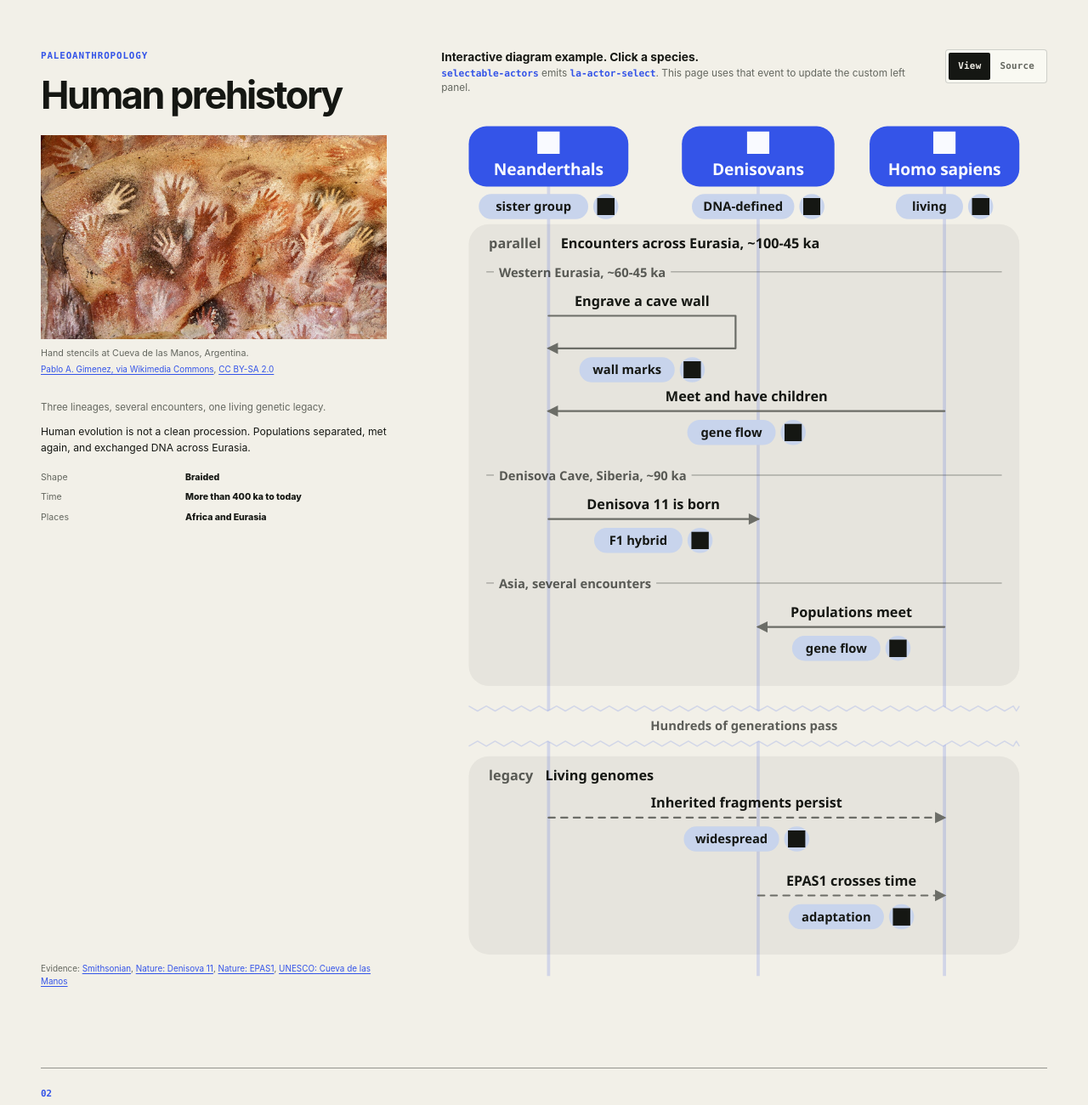
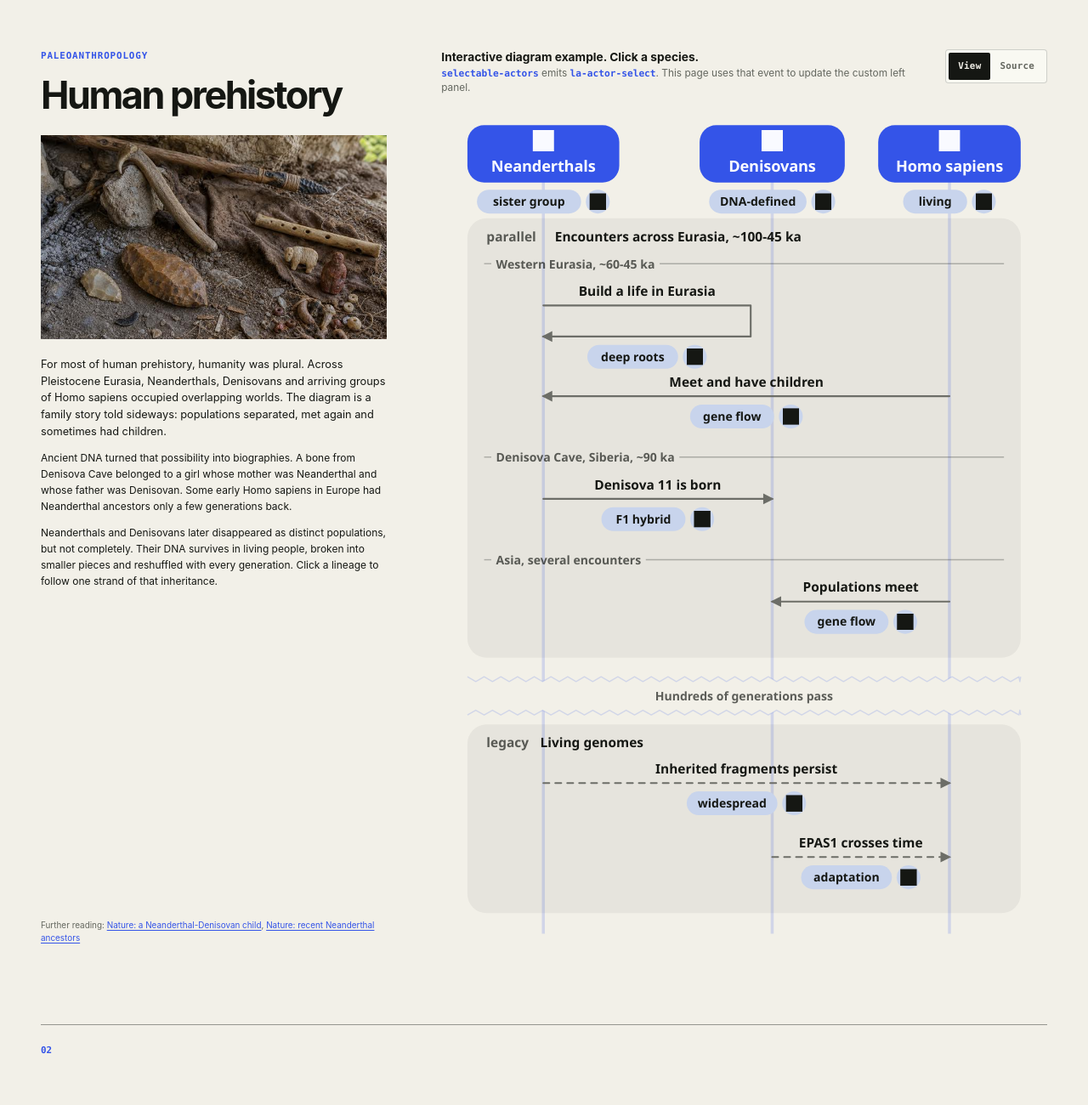
Before and after one commit to apurin/lines-and-arrows, a website: page website/showcase.html in a window 1280 px wide. Shown: the part 900-2200 px from the top of the page at 85% size. Drawn offline with Linux system fonts and the light colour scheme.

Commit message:
Refresh human prehistory showcase

```diff
--- a/website/showcase.html
+++ b/website/showcase.html
@@ -10,7 +10,7 @@
     <title>Showcase - Lines &amp; Arrows</title>
     <link rel="canonical" href="https://lines-and-arrows.dev/showcase" />
     <link rel="icon" href="./favicon.svg" type="image/svg+xml" />
-    <link rel="stylesheet" href="./styles.css?v=20260808-4" />
+    <link rel="stylesheet" href="./styles.css?v=20260817-3" />
   </head>
   <body class="showcase-page is-loading">
     <a class="skip-link" href="#main">Skip to content</a>
@@ -202,76 +202,51 @@
 
               <div class="braided-media" data-braided-media>
                 <img
-                  src="./assets/cueva-de-las-manos.jpg"
-                  alt="Hand stencils covering a rock wall at Cueva de las Manos"
-                  width="1280"
-                  height="719"
+                  class="is-zoomed"
+                  src="./assets/prehistory-tools-light.jpg"
+                  alt="Prehistoric tools resting inside a daylight rock shelter"
+                  width="768"
+                  height="512"
                   decoding="async"
                 />
               </div>
-              <p class="braided-caption" data-braided-caption>
-                Hand stencils at Cueva de las Manos, Argentina.
-              </p>
-              <p class="braided-credit" data-braided-credit>
-                <a
-                  href="https://commons.wikimedia.org/wiki/File:Cueva_de_las_Manos_(6811931046).jpg"
-                  target="_blank"
-                  rel="noreferrer"
-                >Pablo A. Gimenez, via Wikimedia Commons</a>,
-                <a
-                  href="https://creativecommons.org/licenses/by-sa/2.0/"
-                  target="_blank"
-                  rel="noreferrer"
-                >CC BY-SA 2.0</a>
-              </p>
 
-              <div class="braided-copy">
-                <p class="braided-subtitle" data-braided-subtitle>
-                  Three lineages, several encounters, one living genetic
-                  legacy.
+              <div class="braided-copy braided-story" data-braided-story>
+                <p>
+                  For most of human prehistory, humanity was plural. Across
+                  Pleistocene Eurasia, Neanderthals, Denisovans and arriving
+                  groups of Homo sapiens occupied overlapping worlds. The
+                  diagram is a family story told sideways: populations
+                  separated, met again and sometimes had children.
                 </p>
-                <p data-braided-body>
-                  Human evolution is not a clean procession. Populations
-                  separated, met again, and exchanged DNA across Eurasia.
+                <p>
+                  Ancient DNA turned that possibility into biographies. A bone
+                  from Denisova Cave belonged to a girl whose mother was
+                  Neanderthal and whose father was Denisovan. Some early Homo
+                  sapiens in Europe had Neanderthal ancestors only a few
+                  generations back.
                 </p>
-                <dl class="braided-facts" data-braided-facts>
-                  <div>
-                    <dt>Shape</dt>
-                    <dd>Braided</dd>
-                  </div>
-                  <div>
-                    <dt>Time</dt>
-                    <dd>More than 400 ka to today</dd>
-                  </div>
-                  <div>
-                    <dt>Places</dt>
-                    <dd>Africa and Eurasia</dd>
-                  </div>
-                </dl>
+                <p>
+                  Neanderthals and Denisovans later disappeared as distinct
+                  populations, but not completely. Their DNA survives in living
+                  people, broken into smaller pieces and reshuffled with every
+                  generation. Click a lineage to follow one strand of that
+                  inheritance.
+                </p>
               </div>
 
               <p class="braided-sources" data-braided-sources>
-                Evidence:
-                <a
-                  href="https://humanorigins.si.edu/evidence/genetics/ancient-dna-and-neanderthals"
-                  target="_blank"
-                  rel="noreferrer"
-                >Smithsonian</a>,
+                Further reading:
                 <a
                   href="https://www.nature.com/articles/s41586-018-0455-x"
                   target="_blank"
                   rel="noreferrer"
-                >Nature: Denisova 11</a>,
+                >Nature: a Neanderthal-Denisovan child</a>,
                 <a
-                  href="https://www.nature.com/articles/nature13408"
+                  href="https://www.nature.com/articles/s41586-021-03335-3"
                   target="_blank"
                   rel="noreferrer"
-                >Nature: EPAS1</a>,
-                <a
-                  href="https://whc.unesco.org/en/list/936/"
-                  target="_blank"
-                  rel="noreferrer"
-                >UNESCO: Cueva de las Manos</a>
+                >Nature: recent Neanderthal ancestors</a>
               </p>
             </aside>
 
@@ -1030,6 +1005,6 @@
       </div>
     </footer>
 
-    <script async type="module" src="./showcase.js?v=20260808-4"></script>
+    <script async type="module" src="./showcase.js?v=20260817-3"></script>
   </body>
 </html>
--- a/website/showcase.js
+++ b/website/showcase.js
@@ -15,7 +15,7 @@
 @Denisovans
   icon mountains
   tag DNA-defined
-  tooltip Known from a small fossil record and a large genetic footprint across Asia and Oceania.
+  tooltip Discovered through DNA, then traced through a skull, jaws, teeth, and living genomes across Asia and Oceania.
   tooltip-icon dna
 
 @Homo sapiens
@@ -26,10 +26,10 @@
 
 parallel Encounters across Eurasia, ~100-45 ka
   | Western Eurasia, ~60-45 ka
-    Neanderthals -> Neanderthals: Engrave a cave wall
-      tag wall marks
-      tooltip At La Roche-Cotard, deliberate finger engravings were made more than 57,000 years ago, before Homo sapiens reached the region.
-      tooltip-icon hand
+    Neanderthals -> Neanderthals: Build a life in Eurasia
+      tag deep roots
+      tooltip Neanderthals controlled fire, made clothing and sophisticated tools, and weathered immense climate swings across Europe and western Asia.
+      tooltip-icon campfire
     Homo sapiens -> Neanderthals: Meet and have children
       tag gene flow
       tooltip Ancient genomes record repeated contact rather than a single encounter.
@@ -57,147 +57,122 @@
     tooltip A Denisovan-like EPAS1 haplotype contributes to high-altitude adaptation in Tibetan populations.
     tooltip-icon mountains`;
 
-const sharedBraidedSources = [
-  [
-    "Smithsonian: ancient DNA",
-    "https://humanorigins.si.edu/evidence/genetics/ancient-dna-and-neanderthals",
-  ],
-  [
-    "Nature: Denisova 11",
-    "https://www.nature.com/articles/s41586-018-0455-x",
-  ],
-  ["Nature: EPAS1", "https://www.nature.com/articles/nature13408"],
-  ["UNESCO: Cueva de las Manos", "https://whc.unesco.org/en/list/936/"],
-];
-
 const braidedDetails = {
   general: {
     title: "Human prehistory",
-    subtitle: "Three lineages, several encounters, one living genetic legacy.",
-    body:
-      "Human evolution is not a clean procession. Populations separated, met again, and exchanged DNA across Eurasia.",
-    caption: "Hand stencils at Cueva de las Manos, Argentina.",
-    credits: [
+    story: [
+      "For most of human prehistory, humanity was plural. Across Pleistocene Eurasia, Neanderthals, Denisovans and arriving groups of Homo sapiens occupied overlapping worlds. The diagram is a family story told sideways: populations separated, met again and sometimes had children.",
+      "Ancient DNA turned that possibility into biographies. A bone from Denisova Cave belonged to a girl whose mother was Neanderthal and whose father was Denisovan. Some early Homo sapiens in Europe had Neanderthal ancestors only a few generations back.",
+      "Neanderthals and Denisovans later disappeared as distinct populations, but not completely. Their DNA survives in living people, broken into smaller pieces and reshuffled with every generation. Click a lineage to follow one strand of that inheritance.",
+    ],
+    sources: [
       [
-        "Pablo A. Gimenez, via Wikimedia Commons",
-        "https://commons.wikimedia.org/wiki/File:Cueva_de_las_Manos_(6811931046).jpg",
+        "Nature: a Neanderthal-Denisovan child",
+        "https://www.nature.com/articles/s41586-018-0455-x",
       ],
       [
-        "CC BY-SA 2.0",
-        "https://creativecommons.org/licenses/by-sa/2.0/",
+        "Nature: recent Neanderthal ancestors",
+        "https://www.nature.com/articles/s41586-021-03335-3",
       ],
     ],
-    facts: [
-      ["Shape", "Braided"],
-      ["Time", "More than 400 ka to today"],
-      ["Places", "Africa and Eurasia"],
-    ],
-    sources: sharedBraidedSources,
-    image: "./assets/cueva-de-las-manos.jpg",
-    alt: "Hand stencils covering a rock wall at Cueva de las Manos",
+    images: {
+      light: "./assets/prehistory-tools-light.jpg",
+      dark: "./assets/prehistory-tools-dark.jpg",
+    },
+    alt: {
+      light: "Prehistoric tools resting inside a daylight rock shelter",
+      dark: "Used prehistoric tools scattered across a firelit cave floor",
+    },
     position: "center",
+    zoom: true,
   },
   Neanderthals: {
     title: "Neanderthals",
-    subtitle: "Western Eurasia. An abstract mark on a cave wall.",
-    body:
-      "At La Roche-Cotard, deliberate finger flutings form a non-figurative composition. The cave was sealed before Homo sapiens reached the region, and its archaeology attributes the engravings to Neanderthals.",
-    caption:
-      "Triangular Panel finger engravings, La Roche-Cotard, France. Older than 57 ± 3 ka.",
-    credits: [
-      [
-        "Marquet et al., PLOS ONE (2023)",
-        "https://journals.plos.org/plosone/article?id=10.1371/journal.pone.0286568",
-      ],
-      ["CC BY 4.0", "https://creativecommons.org/licenses/by/4.0/"],
-    ],
-    facts: [
-      ["Range", "Western Eurasia"],
-      ["Wall art", "Finger engraving"],
-      ["Legacy", "DNA in living people"],
+    story: [
+      "Neanderthals were not a rough draft of us. For roughly 400,000 years they made lives across Europe and western Asia, adapting to huge swings in climate rather than one endless ice age. They were stocky, strong and close enough to us for their children with Homo sapiens to be fertile.",
+      "They controlled fire, built shelters, made clothing and hunted large animals with carefully planned tools. Some communities used pigments and ornaments. The familiar cave brute is therefore a historical artifact, not an archaeological conclusion.",
+      "Neanderthals disappeared as a distinct population around 40,000 years ago, near the end of several millennia of overlap with Homo sapiens. Their genetic afterlife is enormous: about 2-3% of the ancestry of most present-day people outside Africa is Neanderthal.",
     ],
     sources: [
       [
-        "PLOS: cave engravings",
-        "https://journals.plos.org/plosone/article?id=10.1371/journal.pone.0286568",
+        "Smithsonian: Neanderthal life",
+        "https://humanorigins.si.edu/evidence/human-fossils/species/homo-neanderthalensis",
       ],
       [
-        "Smithsonian profile",
-        "https://humanorigins.si.edu/evidence/human-fossils/species/homo-neanderthalensis",
+        "Nature: timing the interbreeding",
+        "https://www.nature.com/articles/s41586-024-08420-x",
       ],
     ],
-    image: "./assets/neanderthal-roche-cotard.jpg",
-    alt: "Triangular Panel finger engravings at La Roche-Cotard cave",
-    position: "center 52%",
+    images: {
+      light: "./assets/neanderthal-light.jpg",
+      dark: "./assets/neanderthal-dark.jpg",
+    },
+    alt: {
+      light: "Speculative portrait of a Neanderthal woman in daylight",
+      dark: "Speculative portrait of a Neanderthal woman by torchlight",
+    },
+    position: "center",
   },
   Denisovans: {
     title: "Denisovans",
-    subtitle: "Central and eastern Asia. A family found inside a fragment.",
-    body:
-      "This two-centimetre bone is Denisova 11, nicknamed Denny. Genome analysis showed that she had a Neanderthal mother and a Denisovan father. It is direct evidence that the lineages met and had children.",
-    caption:
-      "Denisova 11, a roughly 90,000-year-old bone fragment from Denisova Cave.",
-    credits: [
-      [
-        "Buckley et al. (2016), via Wikimedia Commons",
-        "https://commons.wikimedia.org/wiki/File:Denisova-11.jpg",
-      ],
-      [
-        "CC BY-SA 4.0",
-        "https://creativecommons.org/licenses/by-sa/4.0/",
-      ],
-    ],
-    facts: [
-      ["Known by", "Ancient DNA"],
-      ["Place", "Altai, Siberia"],
-      ["Surprise", "First-generation child"],
+    story: [
+      "The Denisovans were discovered backwards. In 2010, DNA from a small finger bone in Siberia revealed a human population no one had recognized from anatomy. For years their known body amounted mostly to teeth, bone fragments and a jaw, while their genomes pointed to a range across Asia.",
+      "That changed in 2025. Proteins linked the remarkably complete Harbin cranium, at least 146,000 years old, to a Denisovan population. The skull once called Dragon Man finally gave Denisovans a face as well as a genome.",
+      "Their family ties were equally wide. One girl at Denisova Cave had a Neanderthal mother and a Denisovan father. Denisovan ancestry survives in parts of Asia and Oceania, and a Denisovan-like EPAS1 variant helps many Tibetans live at high altitude.",
     ],
     sources: [
       [
-        "Nature: Denisova 11 genome",
+        "Science: the Harbin proteome",
+        "https://www.science.org/doi/10.1126/science.adu9677",
+      ],
+      [
+        "Nature: a Neanderthal-Denisovan child",
         "https://www.nature.com/articles/s41586-018-0455-x",
       ],
       [
-        "Commons image record",
-        "https://commons.wikimedia.org/wiki/File:Denisova-11.jpg",
+        "Nature: Denisovan-like EPAS1",
+        "https://www.nature.com/articles/nature13408",
       ],
     ],
-    image: "./assets/denisova-11.jpg",
-    alt: "Denisova 11 bone fragment held beside a measuring scale",
+    images: {
+      light: "./assets/denisovan-light.jpg",
+      dark: "./assets/denisovan-dark.jpg",
+    },
+    alt: {
+      light: "Speculative portrait of a Denisovan woman in daylight",
+      dark: "Speculative portrait of a Denisovan woman by firelight",
+    },
     position: "center",
-    fit: "contain",
   },
   "Homo sapiens": {
     title: "Homo sapiens",
-    subtitle: "Africa to the world. Animals made vivid in stone.",
-    body:
-      "At Lascaux, artists used mineral pigments, confident contours, and the cave wall's own surface to animate aurochs, horses, and deer. It is a spectacular late chapter in a much older history of image-making.",
-    caption:
-      "Aurochs, horses, and deer, Lascaux, France. Approximately 17,000 years old.",
-    credits: [
+    story: [
+      "Homo sapiens did not appear fully formed in one tiny cradle. Fossils from Jebel Irhoud in Morocco, about 315,000 years old, combine a face close to ours with a more archaic braincase. Together with finds elsewhere in Africa, they point to a long, continent-wide emergence.",
+      "Later populations moved into Eurasia in more than one wave. By 45,000 years ago, Homo sapiens groups in Europe were already genetically distinct from one another. Some left no detectable descendants, while others belong to branches that continued into later populations.",
+      "Their lives were built from cumulative culture. Specialized tools made other tools, ornaments travelled through social networks, and pigments and bone flutes preserve a symbolic world. Our species is the only human lineage still living as a distinct population, but our genomes keep the others in the family.",
+    ],
+    sources: [
       [
-        "Prof saxx, via Wikimedia Commons",
-        "https://commons.wikimedia.org/wiki/File:Lascaux_painting.jpg",
+        "Nature: Jebel Irhoud",
+        "https://www.nature.com/articles/nature22336",
       ],
       [
-        "CC BY-SA 3.0",
-        "https://creativecommons.org/licenses/by-sa/3.0/",
+        "Nature: the earliest Eurasian genomes",
+        "https://www.nature.com/articles/s41586-024-08420-x",
+      ],
+      [
+        "Smithsonian: Homo sapiens",
+        "https://humanorigins.si.edu/evidence/human-fossils/species/homo-sapiens",
       ],
     ],
-    facts: [
-      ["Origin", "Africa"],
-      ["Range", "Worldwide"],
-      ["Wall art", "Figurative painting"],
-    ],
-    sources: [
-      ["UNESCO: Vézère Valley", "https://whc.unesco.org/en/list/85"],
-      [
-        "Commons image record",
-        "https://commons.wikimedia.org/wiki/File:Lascaux_painting.jpg",
-      ],
-    ],
-    image: "./assets/lascaux-painting.jpg",
-    alt: "Lascaux cave painting showing aurochs, horses, and deer",
+    images: {
+      light: "./assets/homo-sapiens-light.jpg",
+      dark: "./assets/homo-sapiens-dark.jpg",
+    },
+    alt: {
+      light: "Illustrative portrait of an Upper Paleolithic Homo sapiens in daylight",
+      dark: "Illustrative portrait of an Upper Paleolithic Homo sapiens by torchlight",
+    },
     position: "center",
   },
 };
@@ -596,12 +571,8 @@
   );
   const closeButton = braidedShowcase.querySelector("[data-braided-close]");
   const media = braidedShowcase.querySelector("[data-braided-media]");
-  const caption = braidedShowcase.querySelector("[data-braided-caption]");
-  const credit = braidedShowcase.querySelector("[data-braided-credit]");
   const title = braidedShowcase.querySelector("[data-braided-title]");
-  const subtitle = braidedShowcase.querySelector("[data-braided-subtitle]");
-  const body = braidedShowcase.querySelector("[data-braided-body]");
-  const facts = braidedShowcase.querySelector("[data-braided-facts]");
+  const story = braidedShowcase.querySelector("[data-braided-story]");
   const sources = braidedShowcase.querySelector("[data-braided-sources]");
   const sourcePane = braidedShowcase.querySelector(
     "[data-braided-source-pane]",
@@ -613,40 +584,44 @@
   ];
   const error = braidedShowcase.querySelector("[data-braided-error]");
 
-  const renderDetail = (name = null) => {
-    const detail = braidedDetails[name] ?? braidedDetails.general;
-    closeButton.hidden = !name;
+  let activeDetailName = null;
+
+  const themedDetailValue = (value, scheme) =>
+    typeof value === "string" ? value : value[scheme] ?? value.light;
+
+  const renderDetail = (name = activeDetailName) => {
+    activeDetailName = Object.hasOwn(braidedDetails, name) ? name : null;
+    const detail = braidedDetails[activeDetailName] ?? braidedDetails.general;
+    const scheme = theme.theme === "dark" ? "dark" : "light";
+
+    closeButton.hidden = activeDetailName === null;
     closeButton.setAttribute(
       "aria-label",
-      name ? `Close ${detail.title} details` : "Close species details",
+      activeDetailName
+        ? `Close ${detail.title} details`
+        : "Close species details",
     );
 
     const image = document.createElement("img");
-    image.src = detail.image;
-    image.alt = detail.alt;
+    image.src = detail.images[scheme];
+    image.alt = themedDetailValue(detail.alt, scheme);
+    image.width = 768;
+    image.height = 512;
     image.decoding = "async";
     image.style.objectPosition = detail.position;
     image.classList.toggle("is-contain", detail.fit === "contain");
+    image.classList.toggle("is-zoomed", detail.zoom === true);
     media.replaceChildren(image);
 
-    caption.textContent = detail.caption;
-    appendLinks(credit, detail.credits, "Evidence links appear below.");
     title.textContent = detail.title;
-    subtitle.textContent = detail.subtitle;
-    body.textContent = detail.body;
-
-    facts.replaceChildren();
-    for (const [term, value] of detail.facts) {
-      const row = document.createElement("div");
-      const key = document.createElement("dt");
-      const definition = document.createElement("dd");
-      key.textContent = term;
-      definition.textContent = value;
-      row.append(key, definition);
-      facts.append(row);
+    story.replaceChildren();
+    for (const paragraphText of detail.story) {
+      const paragraph = document.createElement("p");
+      paragraph.textContent = paragraphText;
+      story.append(paragraph);
     }
 
-    sources.replaceChildren(document.createTextNode("Evidence: "));
+    sources.replaceChildren(document.createTextNode("Further reading: "));
     const sourceLinks = document.createElement("span");
     appendLinks(sourceLinks, detail.sources);
     sources.append(sourceLinks);
@@ -686,6 +661,14 @@
       setSurface(button.dataset.braidedSurface);
     });
   }
+
+  for (const button of document.querySelectorAll("[data-site-theme]")) {
+    button.addEventListener("click", () => {
+      renderDetail(activeDetailName);
+    });
+  }
+
+  renderDetail();
 
   try {
     parse(braidedSource);
--- a/website/styles.css
+++ b/website/styles.css
@@ -1525,29 +1525,17 @@
   object-fit: cover;
 }
 
+.braided-media img.is-zoomed {
+  transform: scale(1.16);
+}
+
 .braided-media img.is-contain {
   background: #080b09;
   object-fit: contain;
 }
 
-.braided-caption,
-.braided-credit,
-.braided-subtitle,
 .braided-sources {
   color: var(--braided-muted);
-}
-
-.braided-caption {
-  margin: 9px 0 0;
-  font-size: 0.67rem;
-  line-height: 1.45;
-}
-
-.braided-credit {
-  min-height: 1.45em;
-  margin: 4px 0 0;
-  font-size: 0.62rem;
-  line-height: 1.45;
 }
 
 .braided-detail a {
@@ -1560,44 +1548,21 @@
   padding-top: 20px;
 }
 
-.braided-subtitle {
-  margin: 9px 0 0;
-  font-size: 0.72rem;
-  line-height: 1.45;
-}
-
-.braided-copy > p:last-of-type {
-  margin: 12px 0 0;
-  font-size: 0.76rem;
+.braided-story {
+  display: grid;
+  align-content: start;
+  gap: 12px;
+}
+
+.braided-story p {
+  margin: 0;
+  font-size: 0.75rem;
+  line-height: 1.58;
+}
+
+.braided-story p:first-child {
+  font-size: 0.8rem;
   line-height: 1.55;
-}
-
-.braided-facts {
-  display: grid;
-  gap: 7px;
-  margin: 17px 0 0;
-}
-
-.braided-facts > div {
-  display: grid;
-  grid-template-columns: minmax(0, 0.8fr) minmax(0, 1.2fr);
-  align-items: baseline;
-  gap: 12px;
-  padding: 0;
-}
-
-.braided-facts dt,
-.braided-facts dd {
-  margin: 0;
-  font-size: 0.66rem;
-}
-
-.braided-facts dt {
-  color: var(--braided-muted);
-}
-
-.braided-facts dd {
-  font-weight: 760;
 }
 
 .braided-sources {
```
Also changed, not shown: website/assets/cueva-de-las-manos.jpg (deleted), website/assets/denisova-11.jpg (deleted), website/assets/denisovan-dark.jpg (added), website/assets/denisovan-light.jpg (added), website/assets/homo-sapiens-dark.jpg (added), website/assets/homo-sapiens-light.jpg (added), website/assets/lascaux-painting.jpg (deleted), website/assets/neanderthal-dark.jpg (added), website/assets/neanderthal-light.jpg (added), website/assets/neanderthal-roche-cotard.jpg (deleted), website/assets/prehistory-tools-dark.jpg (added), website/assets/prehistory-tools-light.jpg (added).
